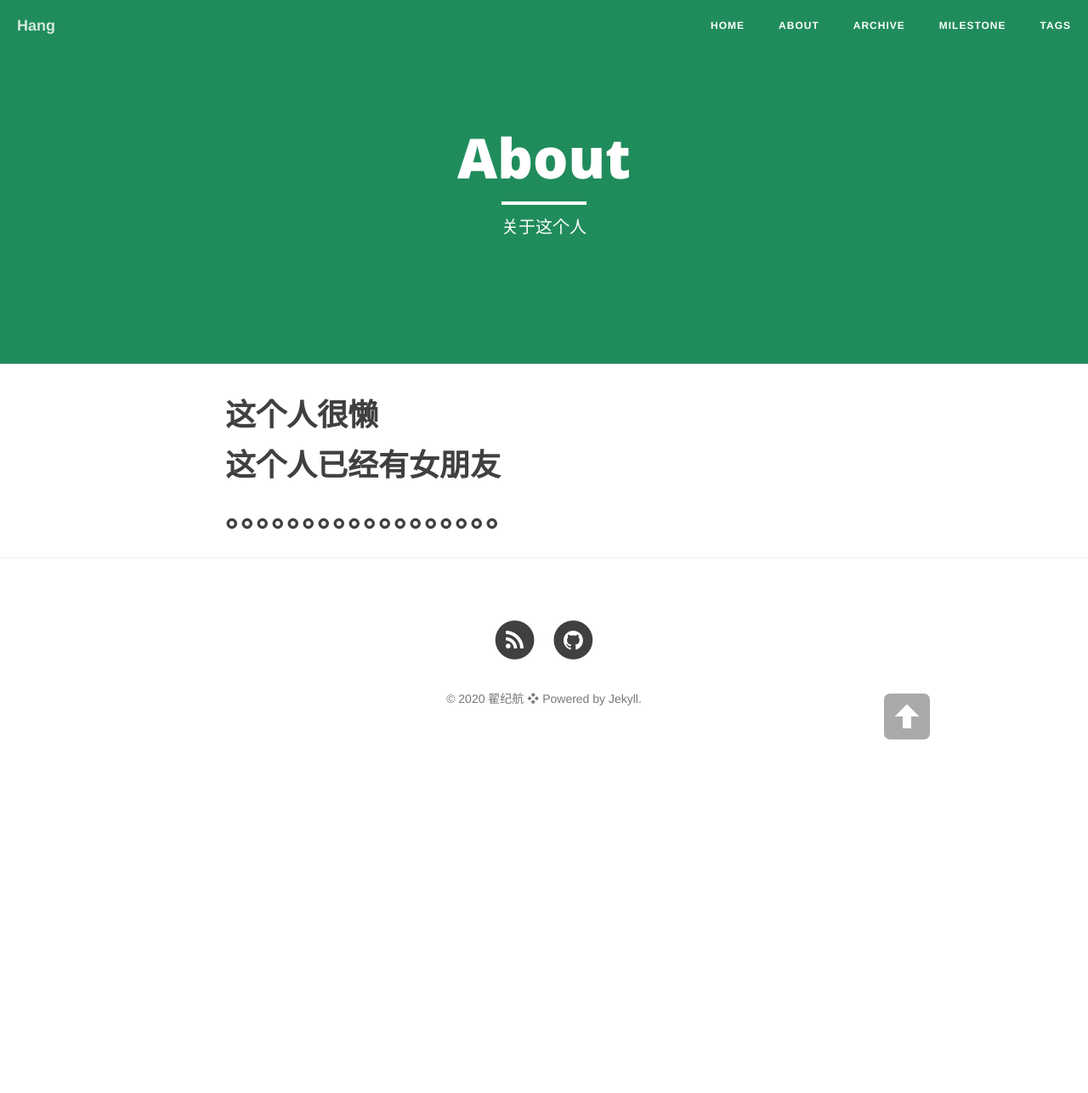
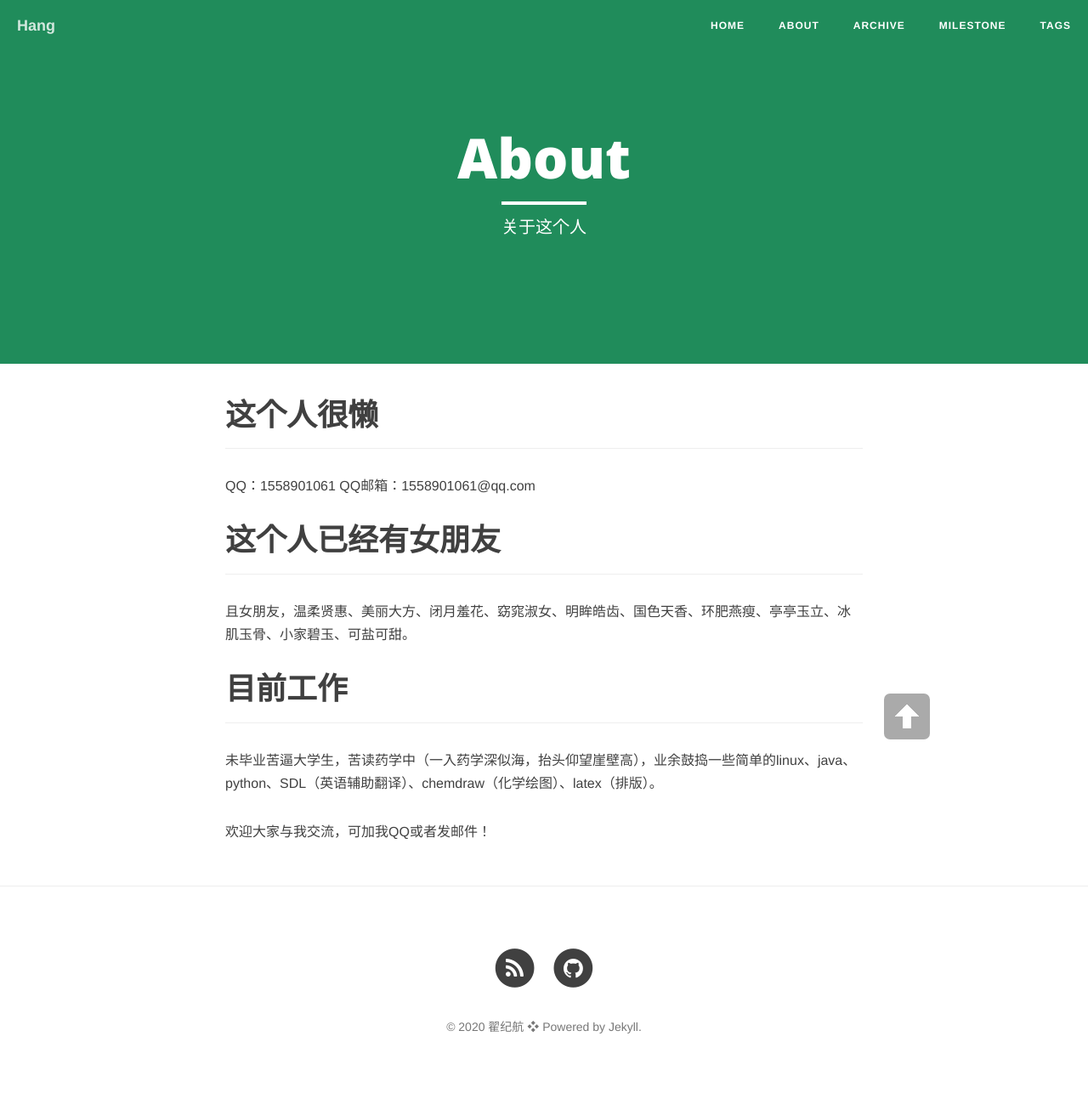
Before and after one commit to hang921727/hang.github.io, a Jekyll site: the page built from about.md, in a window 1280 px wide. Shown: the whole page at 85% size. Built offline with Jekyll 4.4.1, drawn with Linux system fonts in a browser that asks for light colours; nearby versions of some CDN libraries; before the commit the page ends 900 px from its top, so only the background shows below that.

Commit message:
Firs Push

```diff
--- a/_config.yml
+++ b/_config.yml
@@ -47,13 +47,12 @@ defaults:
       header-img: "img/green.jpg" # We don't want posts without a header image, that whould mean white on white
 
 # Comments
-
-#comments :
- # provider : disqus # 使用 disqus 评论模块，读者翻墙才能看见
- # duoshuo :
- # short_name :  # 填写你的 disqus id
- # disqus :
- #    short_name :  # 填写你的 disqus id
+comments :
+  provider : disqus # 使用 disqus 评论模块，读者翻墙才能看见
+  duoshuo :
+    short_name :  # 填写你的 disqus id
+  disqus :
+      short_name :  # 填写你的 disqus id
 
 # Analytics and webmaster tools stuff goes here
 #google_analytics:  # 填写你  google_analytics id
--- a/about.md
+++ b/about.md
@@ -6,7 +6,15 @@ header-img: "img/green.jpg"
 ---
 
 # 这个人很懒
+---
+QQ：1558901061   QQ邮箱：1558901061@qq.com
 
 # 这个人已经有女朋友
+---
+且女朋友，温柔贤惠、美丽大方、闭月羞花、窈窕淑女、明眸皓齿、国色天香、环肥燕瘦、亭亭玉立、冰肌玉骨、小家碧玉、可盐可甜。
 
-# 。。。。。。。。。。。。。。。。。。
+# 目前工作
+---
+未毕业苦逼大学生，苦读药学中（一入药学深似海，抬头仰望崖壁高），业余鼓捣一些简单的linux、java、python、SDL（英语辅助翻译）、chemdraw（化学绘图）、latex（排版）。
+
+欢迎大家与我交流，可加我QQ或者发邮件！
--- /dev/null
+++ b/css/style.css
@@ -0,0 +1 @@
+@import "Blog-hang";
```
Also changed, not shown: _posts/2020-12-06-第一篇.md (+1 -1 lines), _posts/2020-12-06-第二篇.md (added, +38 -0 lines), img/1.ico (added), img/favicon.ico.
